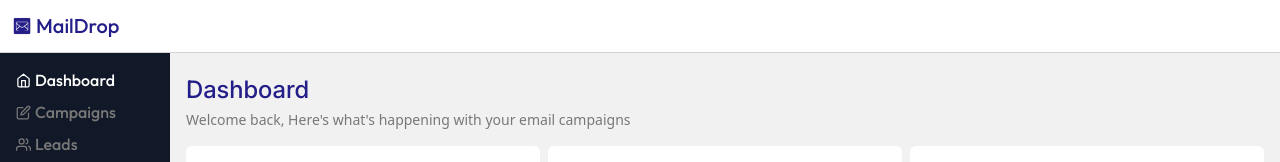
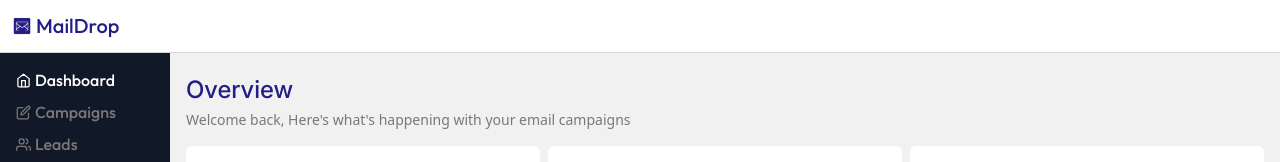
Before and after one commit to Habeebamoo/MailDrop, a React (Vite) app in the folder client/: page /dashboard/home in a window 1280 px wide. Shown: the top 162 px of the page. Built offline with nearby package versions, Linux system fonts and the light colour scheme.

Commit message:
updated dashboard

```diff
--- a/client/src/components/dashboard/Campaigns.tsx
+++ b/client/src/components/dashboard/Campaigns.tsx
@@ -1,4 +1,3 @@
-import { HiArrowRightEndOnRectangle } from "react-icons/hi2"
 import { SlArrowRight } from "react-icons/sl"
 
 const Campaigns = () => {
--- a/client/src/components/dashboard/DashboardPage.tsx
+++ b/client/src/components/dashboard/DashboardPage.tsx
@@ -5,7 +5,7 @@ import { FiUsers } from "react-icons/fi"
 const DashboardPage = () => {
   return (
     <section className="md:ml-[170px] mt-[50px] px-4 pt-2 pb-25">
-      <h1 className="text-2xl text-primary font-inter mt-4">Dashboard</h1>
+      <h1 className="text-2xl text-primary font-inter mt-4">Overview</h1>
       <p className="text-sm text-accent mt-1">Welcome back, Here's what's happening with your email campaigns</p>
       <div className="md:grid md:grid-cols-3 md:gap-2 mt-4">
         <div className="bg-white p-4 rounded-md max-md:mb-3">
```
